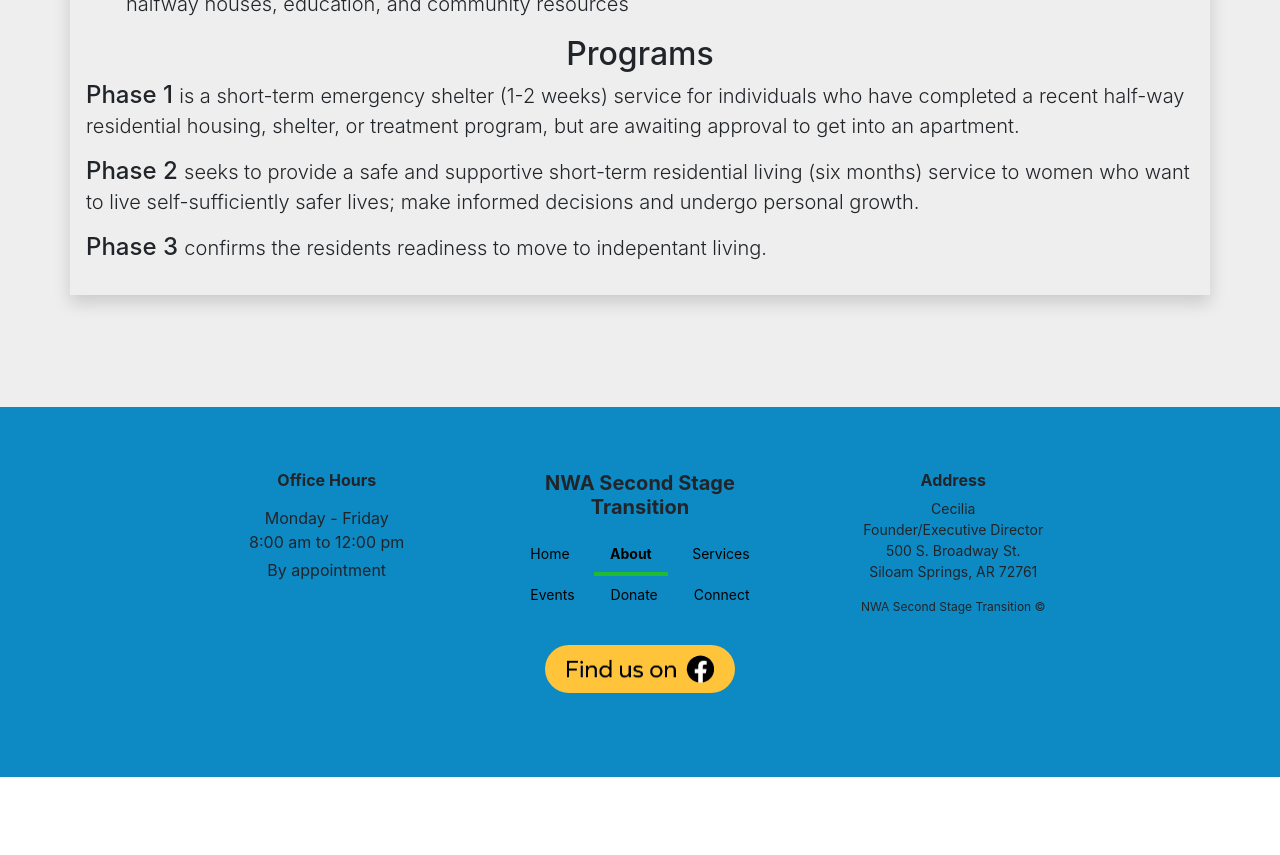
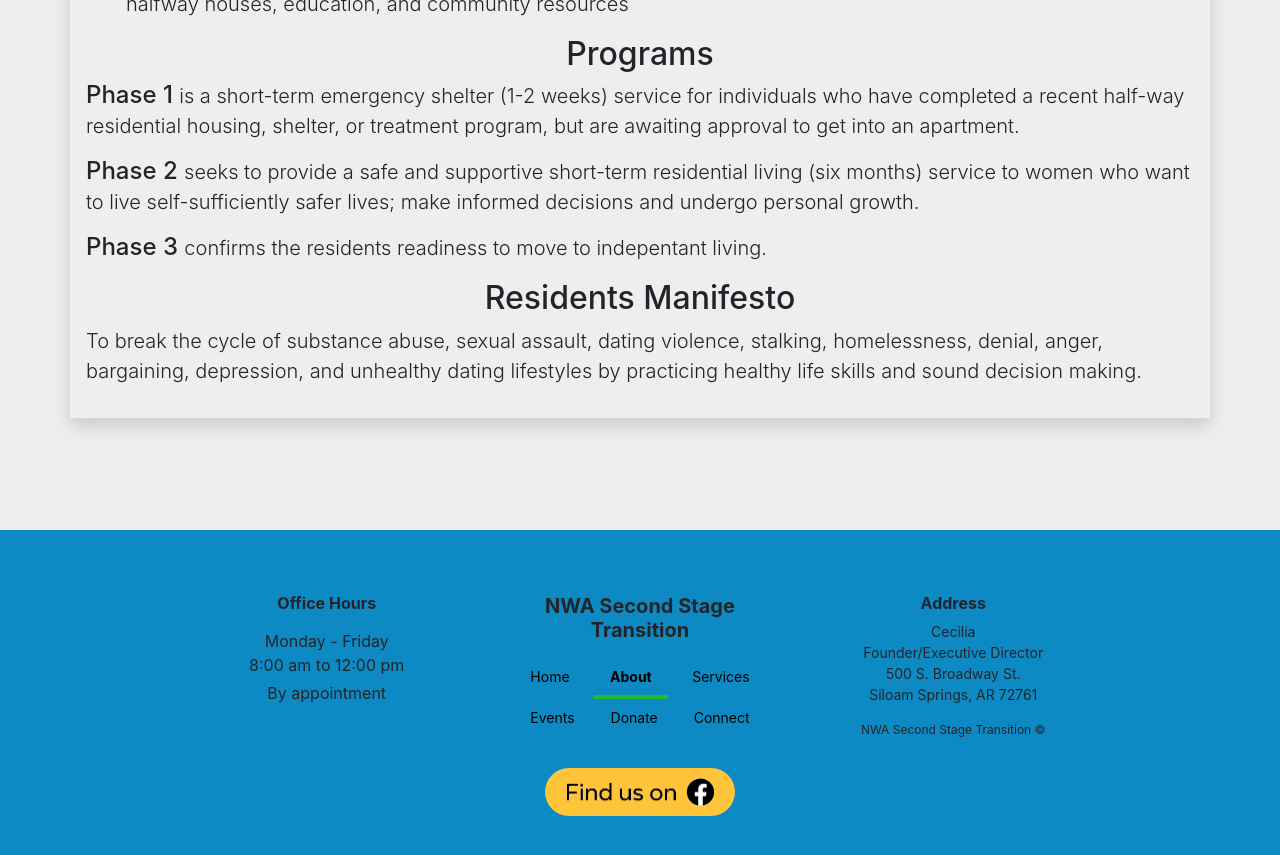
Before and after one commit to nwa-second-stage-transition/nwa-second-stage-transition.github.io, a Jekyll site: the page about.html, which Jekyll copies as it is, in a window 1280 px wide and 900 px high, scrolled down 1787 px. Shown: the top 855 px of the window. Built offline with Jekyll 4.4.1, drawn with Linux system fonts in a browser that asks for light colours; nearby versions of some CDN libraries; before the commit the page ends 2564 px from its top, so only the background shows below that.

Commit message:
updated future

```diff
--- a/about.html
+++ b/about.html
@@ -168,12 +168,6 @@ Stage Transition after-care outreach services</li>
 collaboration with other halfway houses, education, and community resources</li>
         </ul>
 
-
-
-
-
-
-
         <h2 class="text-center">Programs</h2>
         <p class="lead text-left">
           <strong class="h4">
@@ -195,6 +189,12 @@ collaboration with other halfway houses, education, and community resources</li>
           Phase 3
           </strong>
           confirms the residents readiness to move to indepentant living.
+        </p>
+        <h2 class="text-center">Residents Manifesto</h2>
+        <p class="lead text-left">
+          To break the cycle of substance abuse, sexual assault, dating violence, stalking,
+          homelessness, denial, anger, bargaining, depression, and unhealthy dating lifestyles by practicing
+          healthy life skills and sound decision making.
         </p>
       </div>
     </div>
```
